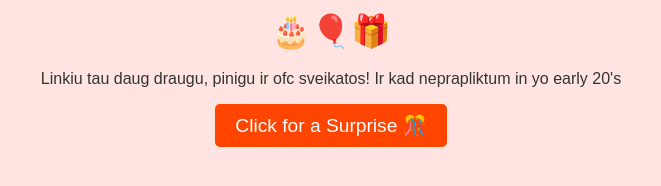
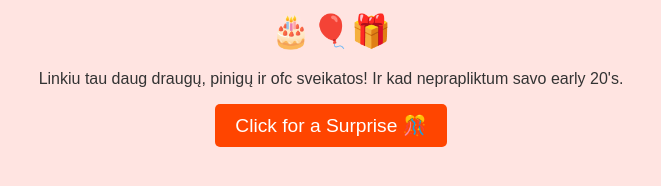
Before and after one commit to kaunapilis/BirtdayHa, a plain HTML site: page index.html in a window 1280 px wide. Shown: the part 126-312 px from the top of the page, 309-970 px from the left. Drawn offline with Linux system fonts and the light colour scheme.

Commit message:
Update index.html

```diff
--- a/index.html
+++ b/index.html
@@ -38,7 +38,7 @@
 <body>
     <h1>🎉 Su 20 gimtadieniu EDGARIUK! 🎉</h1>
     <div class="cake">🎂🎈🎁</div>
-    <p>Linkiu tau daug draugu, pinigu ir ofc sveikatos! Ir kad neprapliktum in yo early 20's</p>
+    <p>Linkiu tau daug draugų, pinigų ir ofc sveikatos! Ir kad neprapliktum savo early 20's.</p>
     <button onclick="alert('Jūs laimėjote naują Iphone 20 telefoną. Galima atsiimti tik seniems žmonėms, kuriems jau yra 20 metų.')">Click for a Surprise 🎊</button>
 </body>
 </html>
```
